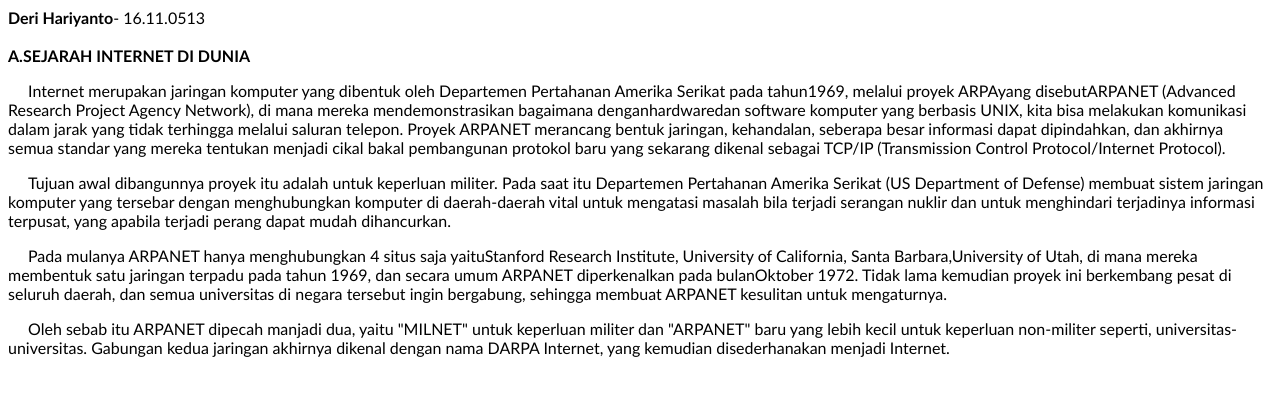
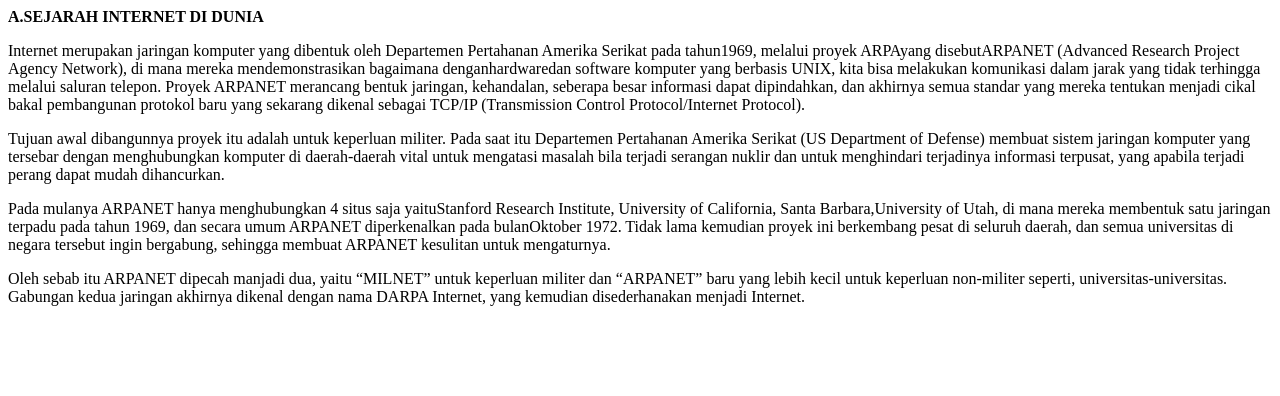
Before and after one commit to derihariyanto/praktikum, a plain HTML site: page Praktikum1/index.html in a window 1280 px wide. Drawn offline with Linux system fonts and the light colour scheme.

Commit message:
Revert "index.html no css"
This reverts commit 51d3841d6b2751303508e94d04fa18adb79ac7c5.

```diff
--- a/Praktikum1/index.html
+++ b/Praktikum1/index.html
@@ -2,26 +2,18 @@
 <html>
 <head>
 	<title>Sejarah Internet</title>
-	<style type="text/css">
-	p:first-letter{
-		padding-left: 20px;
 
-	}
-	strong,b,body,p{
-		font-family:"Calibri";
-	}
-	</style>
 </head>
 <body>
-<b font-size=12>Deri Hariyanto</b>- 16.11.0513<br></br>
 <strong>A.SEJARAH INTERNET DI DUNIA</strong>
 
 <p> Internet merupakan jaringan komputer yang dibentuk oleh Departemen Pertahanan Amerika Serikat pada tahun1969, melalui proyek ARPAyang disebutARPANET (Advanced Research Project Agency Network), di mana mereka mendemonstrasikan bagaimana denganhardwaredan software komputer yang berbasis UNIX, kita bisa melakukan komunikasi dalam jarak yang tidak terhingga melalui saluran telepon. Proyek ARPANET merancang bentuk jaringan, kehandalan, seberapa besar informasi dapat dipindahkan, dan akhirnya semua standar yang mereka tentukan menjadi cikal bakal pembangunan protokol baru yang sekarang dikenal sebagai TCP/IP (Transmission Control Protocol/Internet Protocol).</p>
+
 <p>Tujuan awal dibangunnya proyek itu adalah untuk keperluan militer. Pada saat itu Departemen Pertahanan Amerika Serikat (US Department of Defense) membuat sistem jaringan komputer yang tersebar dengan menghubungkan komputer di daerah-daerah vital untuk mengatasi masalah bila terjadi serangan nuklir dan untuk menghindari terjadinya informasi terpusat, yang apabila terjadi perang dapat mudah dihancurkan.
 </p>
 <p>Pada mulanya ARPANET hanya menghubungkan 4 situs saja yaituStanford Research Institute, University of California, Santa Barbara,University of Utah, di mana mereka membentuk satu jaringan terpadu pada tahun 1969, dan secara umum ARPANET diperkenalkan pada bulanOktober 1972. Tidak lama kemudian proyek ini berkembang pesat di seluruh daerah, dan semua universitas di negara tersebut ingin bergabung, sehingga membuat ARPANET kesulitan untuk mengaturnya.
 </p>
-<p>Oleh sebab itu ARPANET dipecah manjadi dua, yaitu "MILNET" untuk keperluan militer dan "ARPANET" baru yang lebih kecil untuk keperluan non-militer seperti, universitas-universitas. Gabungan kedua jaringan akhirnya dikenal dengan nama DARPA Internet, yang kemudian disederhanakan menjadi Internet.
+<p>Oleh sebab itu ARPANET dipecah manjadi dua, yaitu “MILNET” untuk keperluan militer dan “ARPANET” baru yang lebih kecil untuk keperluan non-militer seperti, universitas-universitas. Gabungan kedua jaringan akhirnya dikenal dengan nama DARPA Internet, yang kemudian disederhanakan menjadi Internet.
 </p>
 </body>
 </html>
```
